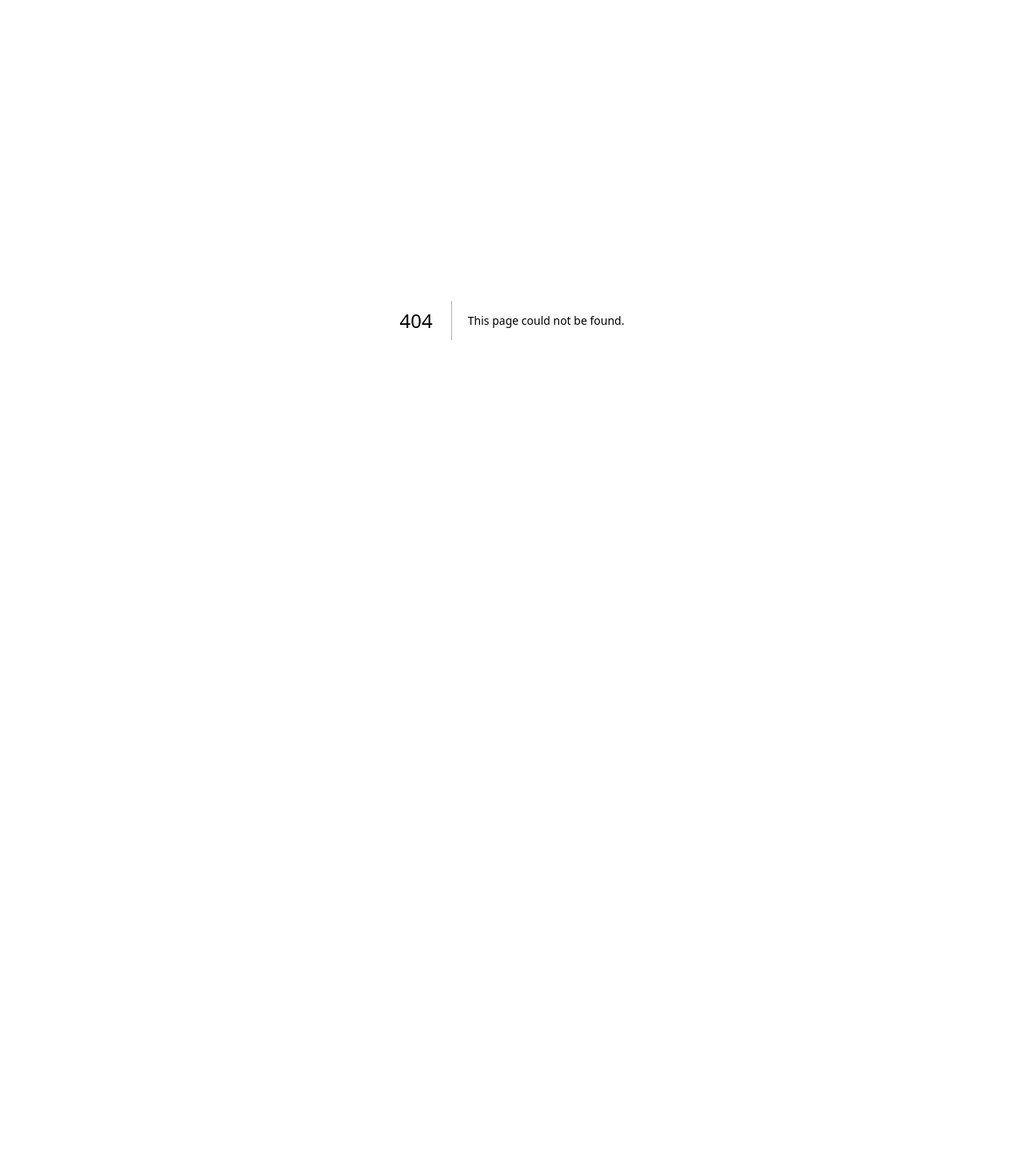
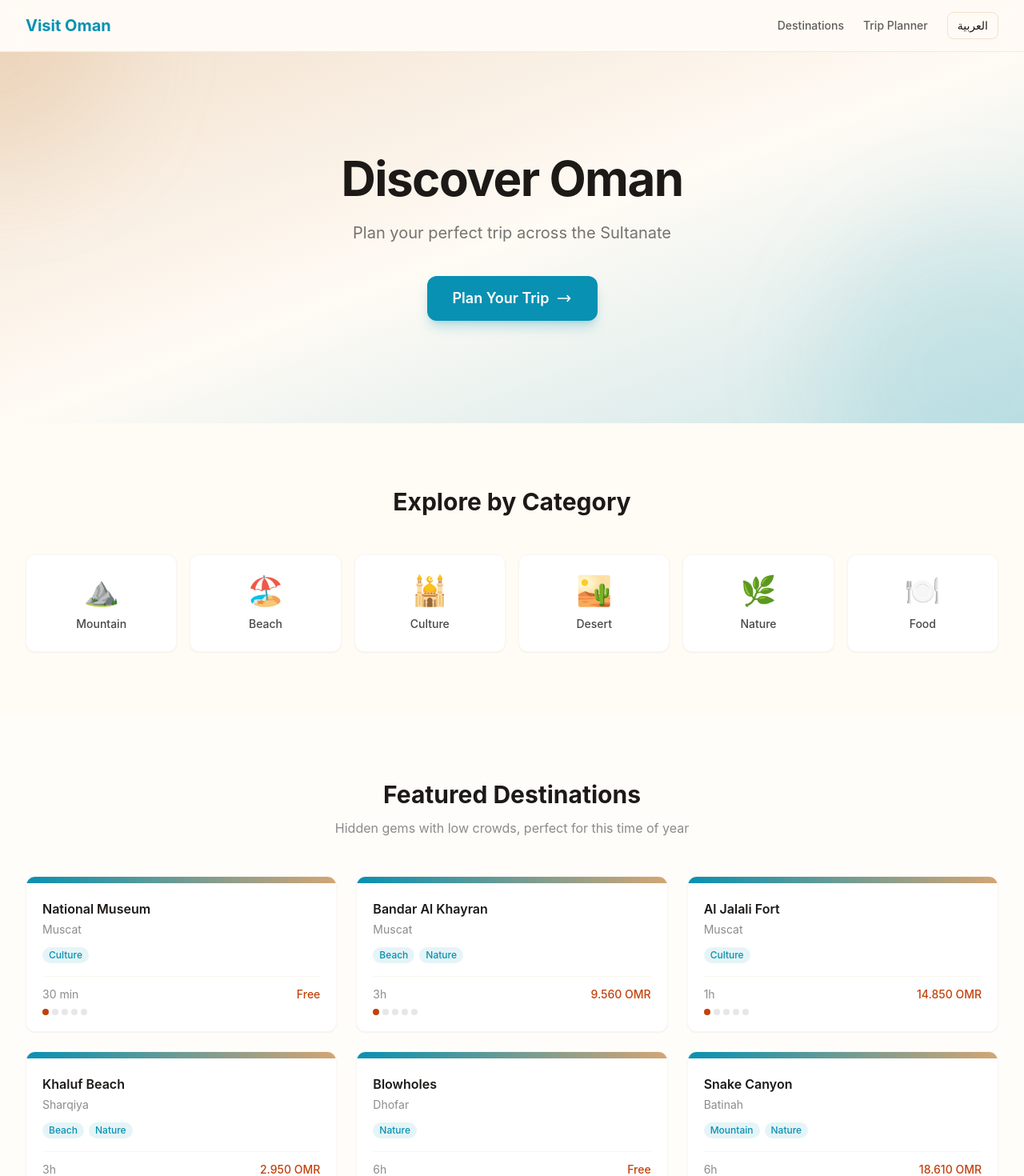
Before and after one commit to zaabi1995/rihal-visit-oman, a Next.js app: page /en in a window 1280 px wide. Before the commit this address had no page. Shown: the top 1470 px of the page at 80% size. Before the commit the page ends 800 px from the top, so only its background shows below. Built offline with nearby package versions, Linux system fonts and the light colour scheme.

Commit message:
add landing page with hero and category explorer

```diff
--- /dev/null
+++ b/src/app/[locale]/layout.tsx
@@ -0,0 +1,48 @@
+import type { Metadata } from 'next';
+import { NextIntlClientProvider } from 'next-intl';
+import { getMessages, setRequestLocale } from 'next-intl/server';
+import { notFound } from 'next/navigation';
+import { locales, type Locale } from '@/i18n/config';
+import Header from '@/components/layout/Header';
+import Footer from '@/components/layout/Footer';
+import '../globals.css';
+
+export const metadata: Metadata = {
+  title: 'Visit Oman | Discover & Plan',
+  description: 'Discover beautiful destinations across Oman and plan your perfect trip.',
+};
+
+export function generateStaticParams() {
+  return locales.map((locale) => ({ locale }));
+}
+
+export default async function LocaleLayout({
+  children,
+  params,
+}: {
+  children: React.ReactNode;
+  params: { locale: string };
+}) {
+  const { locale } = params;
+
+  if (!locales.includes(locale as Locale)) {
+    notFound();
+  }
+
+  setRequestLocale(locale);
+  const messages = await getMessages();
+
+  const isRtl = locale === 'ar';
+
+  return (
+    <html lang={locale} dir={isRtl ? 'rtl' : 'ltr'}>
+      <body className="min-h-screen flex flex-col bg-cream text-dark antialiased">
+        <NextIntlClientProvider messages={messages}>
+          <Header />
+          <main className="flex-1">{children}</main>
+          <Footer />
+        </NextIntlClientProvider>
+      </body>
+    </html>
+  );
+}
--- /dev/null
+++ b/src/app/[locale]/page.tsx
@@ -0,0 +1,181 @@
+import { getTranslations, setRequestLocale } from 'next-intl/server';
+import { Link } from '@/i18n/routing';
+import { getDestinations } from '@/lib/data';
+import { CATEGORIES } from '@/lib/constants';
+import type { Category, Destination } from '@/lib/types';
+
+// emoji icons for each category
+const categoryIcons: Record<Category, string> = {
+  mountain: '⛰️',
+  beach: '🏖️',
+  culture: '🕌',
+  desert: '🏜️',
+  nature: '🌿',
+  food: '🍽️',
+};
+
+function getFeaturedDestinations(): Destination[] {
+  const destinations = getDestinations();
+  const currentMonth = new Date().getMonth() + 1;
+
+  // Sort by: in-season first, then lowest crowd, take top 6
+  return [...destinations]
+    .sort((a, b) => {
+      const aInSeason = a.recommended_months.includes(currentMonth) ? 0 : 1;
+      const bInSeason = b.recommended_months.includes(currentMonth) ? 0 : 1;
+      if (aInSeason !== bInSeason) return aInSeason - bInSeason;
+      return a.crowd_level - b.crowd_level;
+    })
+    .slice(0, 6);
+}
+
+function formatDuration(minutes: number): string {
+  if (minutes < 60) return `${minutes} min`;
+  const hrs = Math.floor(minutes / 60);
+  const mins = minutes % 60;
+  return mins > 0 ? `${hrs}h ${mins}m` : `${hrs}h`;
+}
+
+export default async function HomePage({
+  params,
+}: {
+  params: { locale: string };
+}) {
+  setRequestLocale(params.locale);
+  const t = await getTranslations();
+  const featured = getFeaturedDestinations();
+  const locale = params.locale as 'en' | 'ar';
+
+  return (
+    <div>
+      {/* Hero Section */}
+      <section className="relative overflow-hidden bg-gradient-to-br from-sandy-gold/30 via-cream to-teal/20">
+        <div className="max-w-7xl mx-auto px-4 sm:px-6 lg:px-8 py-24 sm:py-32">
+          <div className="text-center max-w-3xl mx-auto">
+            <h1 className="text-5xl sm:text-6xl font-bold text-dark tracking-tight">
+              {t('hero.title')}
+            </h1>
+            <p className="mt-6 text-lg sm:text-xl text-dark/60 leading-relaxed">
+              {t('hero.subtitle')}
+            </p>
+            <div className="mt-10">
+              <Link
+                href="/planner"
+                className="inline-flex items-center px-8 py-3.5 rounded-xl bg-teal text-white
+                           font-semibold text-lg shadow-lg shadow-teal/25 hover:bg-teal/90
+                           transition-all duration-200 hover:shadow-xl hover:shadow-teal/30"
+              >
+                {t('hero.cta')}
+                <svg className="w-5 h-5 ms-2" fill="none" stroke="currentColor" viewBox="0 0 24 24">
+                  <path strokeLinecap="round" strokeLinejoin="round" strokeWidth={2} d="M17 8l4 4m0 0l-4 4m4-4H3" />
+                </svg>
+              </Link>
+            </div>
+          </div>
+        </div>
+
+        {/* decorative gradient blobs */}
+        <div className="absolute top-0 start-0 w-72 h-72 bg-sandy-gold/20 rounded-full -translate-x-1/2 -translate-y-1/2 blur-3xl" />
+        <div className="absolute bottom-0 end-0 w-96 h-96 bg-teal/10 rounded-full translate-x-1/3 translate-y-1/3 blur-3xl" />
+      </section>
+
+      {/* Category Explorer */}
+      <section className="max-w-7xl mx-auto px-4 sm:px-6 lg:px-8 py-16 sm:py-20">
+        <h2 className="text-3xl font-bold text-dark text-center mb-12">
+          {t('landing.categoriesTitle')}
+        </h2>
+        <div className="grid grid-cols-2 sm:grid-cols-3 lg:grid-cols-6 gap-4">
+          {CATEGORIES.map((cat) => (
+            <Link
+              key={cat}
+              href={`/destinations?category=${cat}`}
+              className="group flex flex-col items-center gap-3 p-6 rounded-xl bg-white
+                         border border-sandy-gold/10 shadow-sm hover:shadow-md
+                         hover:border-teal/30 transition-all duration-200"
+            >
+              <span className="text-4xl group-hover:scale-110 transition-transform duration-200">
+                {categoryIcons[cat]}
+              </span>
+              <span className="text-sm font-medium text-dark/80 group-hover:text-teal transition-colors">
+                {t(`categories.${cat}`)}
+              </span>
+            </Link>
+          ))}
+        </div>
+      </section>
+
+      {/* Featured Destinations */}
+      <section className="bg-white/50 py-16 sm:py-20">
+        <div className="max-w-7xl mx-auto px-4 sm:px-6 lg:px-8">
+          <div className="text-center mb-12">
+            <h2 className="text-3xl font-bold text-dark">
+              {t('landing.featuredTitle')}
+            </h2>
+            <p className="mt-3 text-dark/50 max-w-xl mx-auto">
+              {t('landing.featuredSubtitle')}
+            </p>
+          </div>
+
+          <div className="grid grid-cols-1 sm:grid-cols-2 lg:grid-cols-3 gap-6">
+            {featured.map((dest) => (
+              <Link
+                key={dest.id}
+                href={`/destinations/${dest.id}`}
+                className="group block rounded-xl bg-white border border-sandy-gold/10
+                           shadow-sm hover:shadow-md transition-all duration-200 overflow-hidden"
+              >
+                {/* Color strip based on first category */}
+                <div className="h-2 bg-gradient-to-r from-teal to-sandy-gold" />
+
+                <div className="p-5">
+                  <h3 className="font-semibold text-dark group-hover:text-teal transition-colors">
+                    {dest.name[locale]}
+                  </h3>
+                  <p className="text-sm text-dark/50 mt-1">
+                    {dest.region[locale]}
+                  </p>
+
+                  <div className="flex flex-wrap gap-1.5 mt-3">
+                    {dest.categories.map((cat) => (
+                      <span
+                        key={cat}
+                        className="text-xs px-2 py-0.5 rounded-full bg-teal/10 text-teal font-medium"
+                      >
+                        {t(`categories.${cat}`)}
+                      </span>
+                    ))}
+                  </div>
+
+                  <div className="flex items-center justify-between mt-4 pt-3 border-t border-sandy-gold/10">
+                    <span className="text-sm text-dark/50">
+                      {formatDuration(dest.avg_visit_duration_minutes)}
+                    </span>
+                    <span className="text-sm font-medium text-terracotta">
+                      {dest.ticket_cost_omr === 0
+                        ? t('common.free')
+                        : `${dest.ticket_cost_omr.toFixed(3)} ${t('common.omr')}`}
+                    </span>
+                  </div>
+
+                  {/* Crowd level dots */}
+                  <div className="flex gap-1 mt-2">
+                    {[1, 2, 3, 4, 5].map((level) => (
+                      <div
+                        key={level}
+                        className={`w-2 h-2 rounded-full ${
+                          level <= dest.crowd_level
+                            ? 'bg-terracotta'
+                            : 'bg-dark/10'
+                        }`}
+                      />
+                    ))}
+                  </div>
+                </div>
+              </Link>
+            ))}
+          </div>
+        </div>
+      </section>
+    </div>
+  );
+}
--- /dev/null
+++ b/src/app/[locale]/planner/page.tsx
@@ -0,0 +1,21 @@
+import { setRequestLocale } from 'next-intl/server';
+import { getTranslations } from 'next-intl/server';
+
+// TODO: implement full trip planner with algorithm integration (Part 2)
+export default async function PlannerPage({
+  params,
+}: {
+  params: { locale: string };
+}) {
+  setRequestLocale(params.locale);
+  const t = await getTranslations('planner');
+
+  return (
+    <div className="max-w-4xl mx-auto px-4 sm:px-6 lg:px-8 py-12">
+      <h1 className="text-3xl sm:text-4xl font-bold text-dark mb-4">
+        {t('title')}
+      </h1>
+      <p className="text-dark/50">Coming soon...</p>
+    </div>
+  );
+}
```
